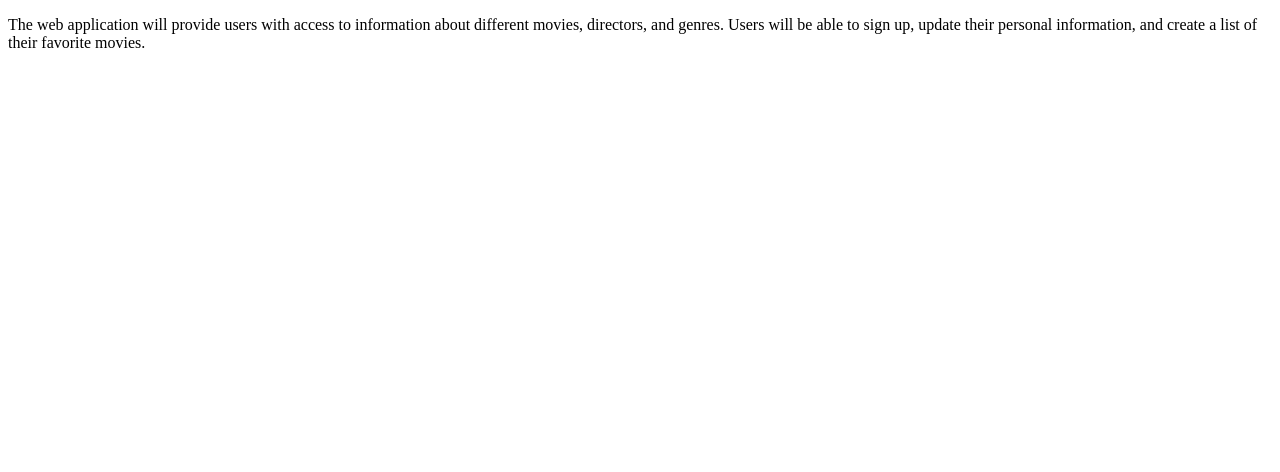
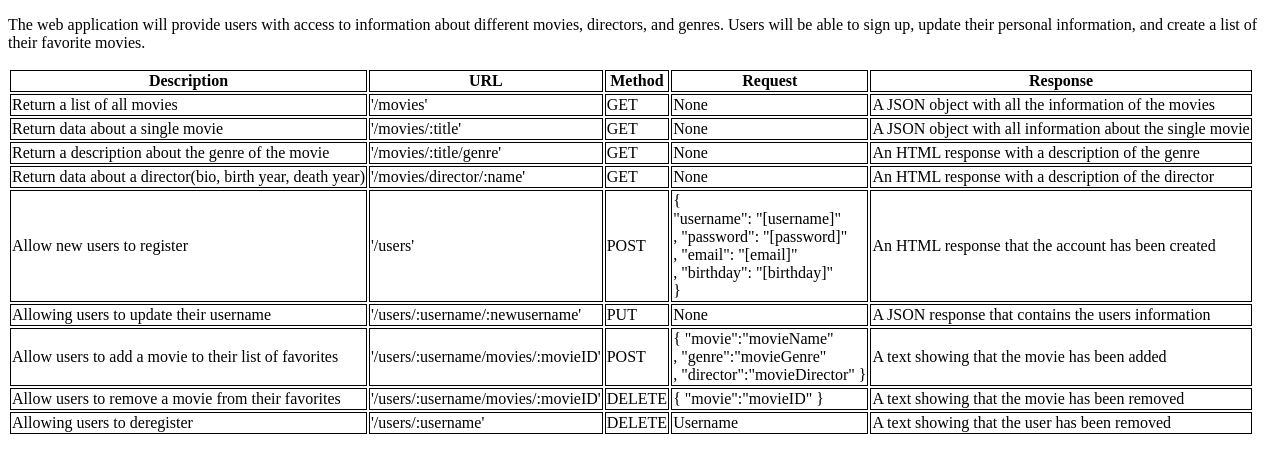
Before and after one commit to TimBTaylor/Movie-API, a website: page public/documentation.html in a window 1280 px wide. Drawn offline with Linux system fonts and the light colour scheme.

Commit message:
completion of achievement 2.5 Rest & API endpoints

```diff
--- /dev/null
+++ b/css/styles.css
@@ -0,0 +1,12 @@
+* {
+  box-sizing: border-box;
+}
+
+th {
+  border: 1px solid black;
+  margin: 10px;
+}
+
+td {
+  border: 1px solid black;
+}
--- a/public/documentation.html
+++ b/public/documentation.html
@@ -4,6 +4,7 @@
   <head>
     <meta charset="utf-8" />
     <title>Movie API Documentation</title>
+    <link href="../css/styles.css" rel="stylesheet" type="text/css" />
   </head>
 
   <body>
@@ -13,5 +14,93 @@
       update their personal information, and create a list of their favorite
       movies.
     </p>
+    <table>
+      <tr>
+        <th>Description</th>
+        <th>URL</th>
+        <th>Method</th>
+        <th>Request</th>
+        <th>Response</th>
+      </tr>
+      <tr>
+        <td>Return a list of all movies</td>
+        <td>'/movies'</td>
+        <td>GET</td>
+        <td>None</td>
+        <td>A JSON object with all the information of the movies</td>
+      </tr>
+      <tr>
+        <td>Return data about a single movie</td>
+        <td>'/movies/:title'</td>
+        <td>GET</td>
+        <td>None</td>
+        <td>A JSON object with all information about the single movie</td>
+      </tr>
+      <tr>
+        <td>Return a description about the genre of the movie</td>
+        <td>'/movies/:title/genre'</td>
+        <td>GET</td>
+        <td>None</td>
+        <td>An HTML response with a description of the genre</td>
+      </tr>
+      <tr>
+        <td>Return data about a director(bio, birth year, death year)</td>
+        <td>'/movies/director/:name'</td>
+        <td>GET</td>
+        <td>None</td>
+        <td>An HTML response with a description of the director</td>
+      </tr>
+      <tr>
+        <td>Allow new users to register</td>
+        <td>'/users'</td>
+        <td>POST</td>
+        <td>
+          <span>
+            {<br />
+            "username": "[username]"<br />, "password": "[password]"<br />,
+            "email": "[email]"<br />, "birthday": "[birthday]"<br />
+            }
+          </span>
+        </td>
+        <td>An HTML response that the account has been created</td>
+      </tr>
+      <tr>
+        <td>Allowing users to update their username</td>
+        <td>'/users/:username/:newusername'</td>
+        <td>PUT</td>
+        <td>None</td>
+        <td>A JSON response that contains the users information</td>
+      </tr>
+      <tr>
+        <td>Allow users to add a movie to their list of favorites</td>
+        <td>'/users/:username/movies/:movieID'</td>
+        <td>POST</td>
+        <td>
+          <span>
+            { "movie":"movieName"<br />, "genre":"movieGenre"<br />,
+            "director":"movieDirector" }
+          </span>
+        </td>
+        <td>A text showing that the movie has been added</td>
+      </tr>
+      <tr>
+        <td>Allow users to remove a movie from their favorites</td>
+        <td>'/users/:username/movies/:movieID'</td>
+        <td>DELETE</td>
+        <td>
+          <span>
+            { "movie":"movieID" }
+          </span>
+        </td>
+        <td>A text showing that the movie has been removed</td>
+      </tr>
+      <tr>
+        <td>Allowing users to deregister</td>
+        <td>'/users/:username'</td>
+        <td>DELETE</td>
+        <td>Username</td>
+        <td>A text showing that the user has been removed</td>
+      </tr>
+    </table>
   </body>
 </html>
```
Also changed, not shown: index.js (+32 -2 lines), 2 other files.
